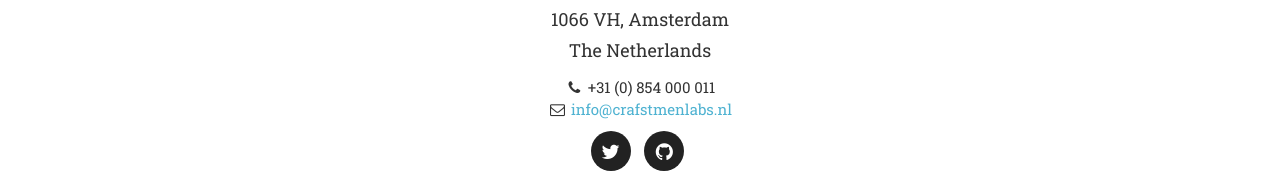
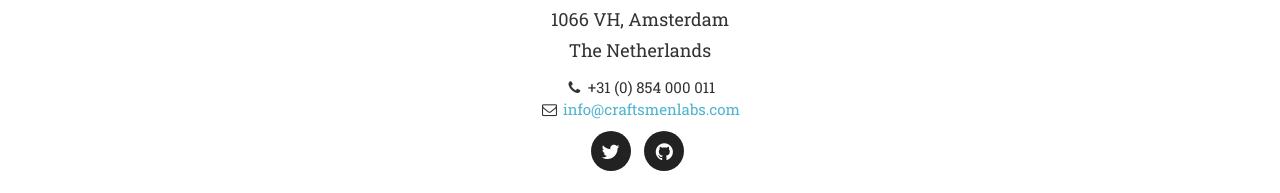
Before and after one commit to craftsmenlabs/craftsmenlabs.github.io, a Jekyll site: the page built from index.html, in a window 1280 px wide and 900 px high, scrolled down 3493 px. Shown: the part 704-897 px from the top of the window. Built offline with Jekyll 4.4.1, drawn with Linux system fonts in a browser that asks for light colours; some web fonts are replaced.

Commit message:
New email '

```diff
--- a/_config.yml
+++ b/_config.yml
@@ -3,7 +3,7 @@ baseurl:
 
 # Site settings
 title: Craftsmen labs
-email: info@codecentric.nl
+email: info@craftsmenlabs.com
 description: "Craftsmen labs is the place where software craftmanship and innovation meet. Continuous validation, IOT and machine learning"
 # Color settings (hex-codes without the leading hash-tag)
 color:
@@ -45,7 +45,7 @@ address:
 
   # Feel free to add more lines here
 telephone: +31 (0) 854 000 011
-email: info@crafstmenlabs.nl
+email: info@craftsmenlabs.com
 
 # API settings
 google_api_key: AIzaSyCdGwGgcbqomwupJAS5kx9RFEU_WPuTW_s
```
Also changed, not shown: 5 other files.
